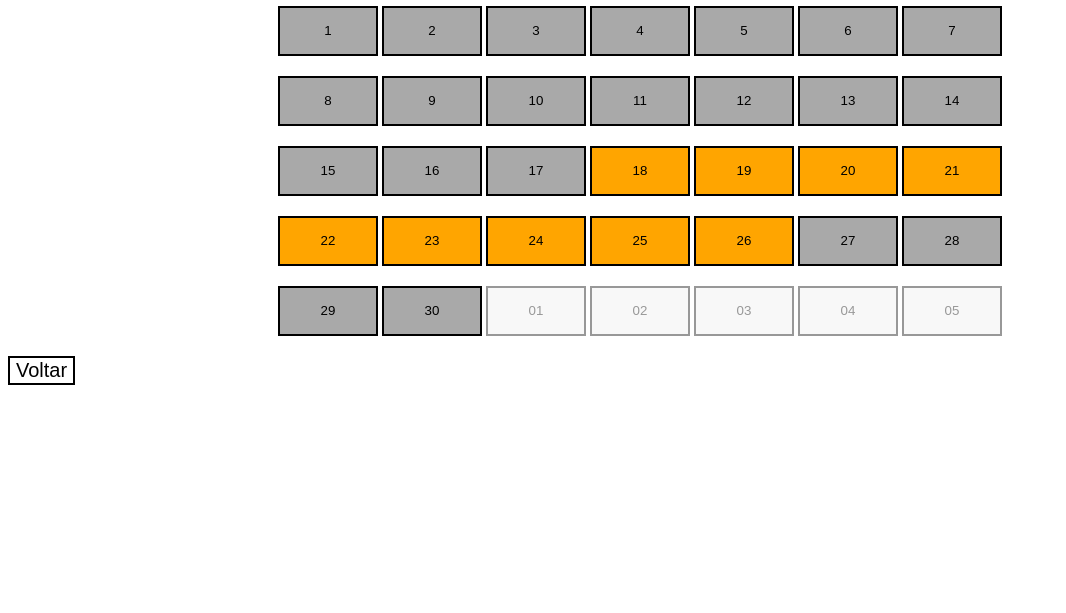
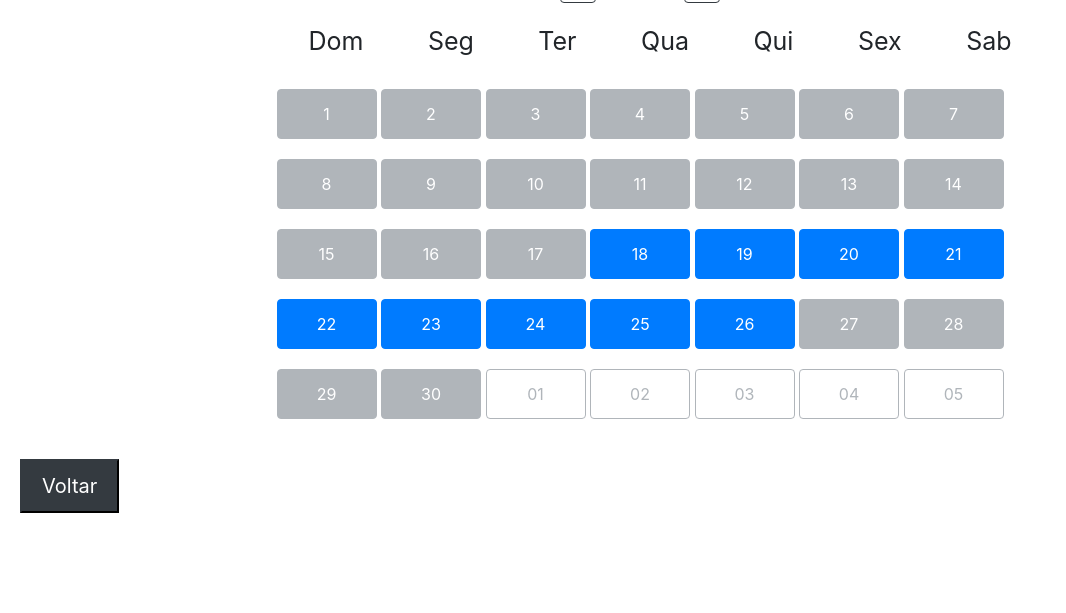
Before and after one commit to Brusifer/Usabilidade, a plain HTML site: page selecao-data.html in a window 1280 px wide. Shown: the part 187-800 px from the top of the page, without its empty margins (0-1066 px from the left). Drawn offline with nearby package versions, Linux system fonts and the light colour scheme.

Commit message:
inserindo bootstrap

```diff
--- a/index.css
+++ b/index.css
@@ -1,7 +1,5 @@
-.botao{
+.btn{
     padding: 100px;
-    border: 5px solid black;
-    background-color: white;
     top: 50%;
     bottom: 50%;
     margin: 50px;
--- a/selecao-data.css
+++ b/selecao-data.css
@@ -5,28 +5,7 @@ div{
   text-align: center;
   margin: 20px;
 }
-.botao{
-  width: 100px;
-  height: 50px;
-  background-color: orange;
-  border: 2px solid black;
-}
-.botao:hover{
-  background-color:black;
-  color: white;
-}
-.botao_n_disponivel{
-  width: 100px;
-  height: 50px;
-  background-color: darkgray;
-  border: 2px solid black;
-  cursor: not-allowed;
-}
-.botao_dez{
-  width: 100px;
-  height: 50px;
-  opacity: 0.4;
-  border: 2px solid black;
+
 }
 .diasSem{
 	display: inline-block;
@@ -38,13 +17,17 @@ div{
   padding-left: 50px;
   padding-right: 10px;
 }
-.bt{
-	font-size: 20px;
-  background-color: white;
-  border: 2px solid black;
+
+.btn-dark{
+	padding-top: 10px;
+  padding-right: 20px;
+  padding-left: 20px;
+  padding-bottom: 10px;
+  margin: 20px;
+  font-size: 20px;
 }
 
-.btMes{
-  background-color: white;
-  border: 2px solid black;
+.btn-secondary, .btn-outline-secondary, .btn-primary {
+  width: 100px;
+  height: 50px;
 }
--- a/selecao-data.html
+++ b/selecao-data.html
@@ -3,15 +3,17 @@
 <head>
 	<title>Selecao do dia</title>
 	<link rel="stylesheet" type="text/css" href="selecao-data.css">
+	<link rel="stylesheet" href="https://maxcdn.bootstrapcdn.com/bootstrap/4.0.0-beta.2/css/bootstrap.min.css" integrity="sha384-PsH8R72JQ3SOdhVi3uxftmaW6Vc51MKb0q5P2rRUpPvrszuE4W1povHYgTpBfshb" crossorigin="anonymous">
+	<script src="https://maxcdn.bootstrapcdn.com/bootstrap/4.0.0-beta.2/js/bootstrap.min.js" integrity="sha384-alpBpkh1PFOepccYVYDB4do5UnbKysX5WZXm3XxPqe5iKTfUKjNkCk9SaVuEZflJ" crossorigin="anonymous"></script>
 	<script type="text/javascript" src="script.js"></script>
 </head>
 <body>
-	<button class="bt" onclick="cancelar()">Cancelar</button>
-	<h2>Selecione a data que ira ver o filme</h2>
+	<button class="bt btn-dark" onclick="cancelar()">Cancelar</button>
+	<h2>Selecione a data do filme</h2>
 	<div>
-		<button id="botaoEsquerda" class="btMes"><</button>
+		<button id="botaoEsquerda" class="btn btn-outline-dark"><</button>
 		<label>Novembro</label>
-		<button id="botaoDireita" class="btMes">></button>
+		<button id="botaoDireita" class="btn btn-outline-dark">></button>
 	</div>
 	<div>
 		<label id="dom" class="dia">Dom</label>
@@ -23,52 +25,52 @@
 		<label id="sab" class="dia">Sab</label>
 	</div>
 	<div class="semana" id="semana1">
-		<button class="botao_n_disponivel" id="dia 1">1</button>
-		<button class="botao_n_disponivel" id="dia 2">2</button>
-		<button class="botao_n_disponivel" id="dia 3">3</button>
-		<button class="botao_n_disponivel" id="dia 4">4</button>
-		<button class="botao_n_disponivel" id="dia 5">5</button>
-		<button class="botao_n_disponivel" id="dia 6">6</button>
-		<button class="botao_n_disponivel" id="dia 7">7</button>
+		<button class="btn btn-secondary" disabled id="dia 1">1</button>
+		<button class="btn btn-secondary" disabled id="dia 2">2</button>
+		<button class="btn btn-secondary" disabled id="dia 3">3</button>
+		<button class="btn btn-secondary" disabled id="dia 4">4</button>
+		<button class="btn btn-secondary" disabled id="dia 5">5</button>
+		<button class="btn btn-secondary" disabled id="dia 6">6</button>
+		<button class="btn btn-secondary" disabled id="dia 7">7</button>
 	</div>
 	<div class="semana" id="semana2">
-		<button class="botao_n_disponivel" id="dia 8">8</button>
-		<button class="botao_n_disponivel" id="dia 9">9</button>
-		<button class="botao_n_disponivel" id="dia 10">10</button>
-		<button class="botao_n_disponivel" id="dia 11">11</button>
-		<button class="botao_n_disponivel" id="dia 12">12</button>
-		<button class="botao_n_disponivel" id="dia 13">13</button>
-		<button class="botao_n_disponivel" id="dia 14">14</button>
+		<button class="btn btn-secondary" disabled id="dia 8">8</button>
+		<button class="btn btn-secondary" disabled id="dia 9">9</button>
+		<button class="btn btn-secondary" disabled id="dia 10">10</button>
+		<button class="btn btn-secondary" disabled id="dia 11">11</button>
+		<button class="btn btn-secondary" disabled id="dia 12">12</button>
+		<button class="btn btn-secondary" disabled id="dia 13">13</button>
+		<button class="btn btn-secondary" disabled id="dia 14">14</button>
 	</div>
 	<div class="semana" id="semana3">
-		<button class="botao_n_disponivel" id="dia 15">15</button>
-		<button class="botao_n_disponivel" id="dia 16">16</button>
-		<button class="botao_n_disponivel" id="dia 17">17</button>
-		<button class="botao" id="dia 18" onclick="selFilme()">18</button>
-		<button class="botao" id="dia 19" onclick="selFilme()">19</button>
-		<button class="botao" id="dia 20" onclick="selFilme()">20</button>
-		<button class="botao" id="dia 21" onclick="selFilme()">21</button>
+		<button class="btn btn-secondary" disabled id="dia 15">15</button>
+		<button class="btn btn-secondary" disabled id="dia 16">16</button>
+		<button class="btn btn-secondary" disabled id="dia 17">17</button>
+		<button class="btn btn-primary" id="dia 18" onclick="selFilme()">18</button>
+		<button class="btn btn-primary" id="dia 19" onclick="selFilme()">19</button>
+		<button class="btn btn-primary" id="dia 20" onclick="selFilme()">20</button>
+		<button class="btn btn-primary" id="dia 21" onclick="selFilme()">21</button>
 	</div>
 	<div class="semana" id="semana4">
-		<button class="botao" id="dia 22" onclick="selFilme()">22</button>
-		<button class="botao" id="dia 23" onclick="selFilme()">23</button>
-		<button class="botao" id="dia 24" onclick="selFilme()">24</button>
-		<button class="botao" id="dia 25" onclick="selFilme()">25</button>
-		<button class="botao" id="dia 26" onclick="selFilme()">26</button>
-		<button class="botao_n_disponivel" id="dia 27">27</button>
-		<button class="botao_n_disponivel" id="dia 28">28</button>
+		<button class="btn btn-primary" id="dia 22" onclick="selFilme()">22</button>
+		<button class="btn btn-primary" id="dia 23" onclick="selFilme()">23</button>
+		<button class="btn btn-primary" id="dia 24" onclick="selFilme()">24</button>
+		<button class="btn btn-primary" id="dia 25" onclick="selFilme()">25</button>
+		<button class="btn btn-primary" id="dia 26" onclick="selFilme()">26</button>
+		<button class="btn btn-secondary" disabled id="dia 27">27</button>
+		<button class="btn btn-secondary" disabled id="dia 28">28</button>
 	</div>
 	<div class="semana" id="semana5">
-		<button class="botao_n_disponivel" id="dia 29">29</button>
-		<button class="botao_n_disponivel" id="dia 30">30</button>
-		<button class="botao_dez" id="dia 01">01</button>
-		<button class="botao_dez" id="dia 02">02</button>
-		<button class="botao_dez" id="dia 03">03</button>
-		<button class="botao_dez" id="dia 04">04</button>
-		<button class="botao_dez" id="dia 05">05</button>
+		<button class="btn btn-secondary" disabled id="dia 29">29</button>
+		<button class="btn btn-secondary" disabled id="dia 30">30</button>
+		<button class="btn btn-outline-secondary" disabled id="dia 01">01</button>
+		<button class="btn btn-outline-secondary" disabled id="dia 02">02</button>
+		<button class="btn btn-outline-secondary" disabled id="dia 03">03</button>
+		<button class="btn btn-outline-secondary" disabled id="dia 04">04</button>
+		<button class="btn btn-outline-secondary" disabled id="dia 05">05</button>
 	</div>
 
-	<button class="bt" id="btVoltar">Voltar</button>
+	<button class="bt btn-dark" id="btVoltar">Voltar</button>
 	<script type="text/javascript">
 		document.getElementById("btVoltar").onclick = function () {
         window.location.href = "index.html";
--- a/selecao-filme.css
+++ b/selecao-filme.css
@@ -1,14 +1,16 @@
-.bt{
-	font-size: 20px;
-  background-color: white;
-  border: 2px solid black;
-	position: absolute;
+.btn-dark{
+	padding-top: 10px;
+  	padding-right: 20px;
+  	padding-left: 20px;
+  	padding-bottom: 10px;
+  	margin: 20px;
+  	font-size: 20px;
 }
 .imagem{
 	height: 300px;
 }
 .mostraFilme{
-	border: 2px solid black;
+	border: 1px solid black;
 	display: inline-block;
 }
 .cartaz{
```
Also changed, not shown: index.html (+5 -2 lines), selecao-filme.html (+5 -5 lines), selecao-horario.css (added).
